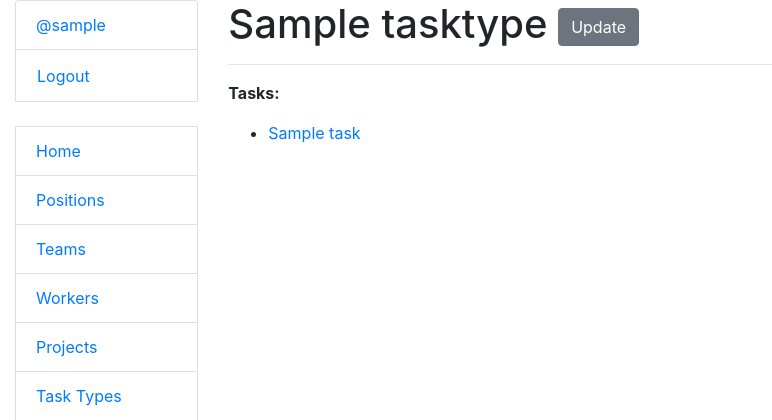
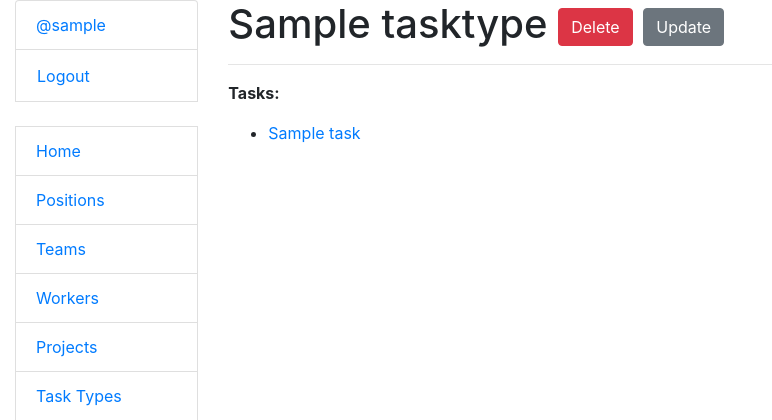
Before and after one commit to mykola-tarasenko/task-manager, a Django app: page /task-types/1/ in a window 1280 px wide. Shown: the top 420 px of the page, without its empty margins (0-772 px from the left). Run offline with Django 5.2, Linux system fonts and the light colour scheme; a user stored in the database is signed in; tables that the repository leaves empty hold one stand-in row (values such as "Sample post").

Commit message:
Add task type delete view

```diff
--- a/tasks/urls.py
+++ b/tasks/urls.py
@@ -25,6 +25,7 @@ from .views import (
     TaskTypeListView,
     TaskTypeCreateView,
     TaskTypeUpdateView,
+    TaskTypeDeleteView,
     TaskTypeDetailView,
     TaskListView,
     TaskCreateView,
@@ -58,6 +59,7 @@ urlpatterns = [
     path("task-types/create/", TaskTypeCreateView.as_view(), name="task-type-create"),
     path("task-types/<int:pk>/", TaskTypeDetailView.as_view(), name="task-type-detail"),
     path("task-types/<int:pk>/update/", TaskTypeUpdateView.as_view(), name="task-type-update"),
+    path("task-types/<int:pk>/delete/", TaskTypeDeleteView.as_view(), name="task-type-delete"),
     path("tasks/", TaskListView.as_view(), name="task-list"),
     path("tasks/create/", TaskCreateView.as_view(), name="task-create"),
     path("tasks/<int:pk>/", TaskDetailView.as_view(), name="task-detail"),
--- a/tasks/views.py
+++ b/tasks/views.py
@@ -165,6 +165,12 @@ class TaskTypeUpdateView(LoginRequiredMixin, generic.UpdateView):
     success_url = reverse_lazy("tasks:task-type-list")
 
 
+class TaskTypeDeleteView(LoginRequiredMixin, generic.DeleteView):
+    model = TaskType
+    template_name = "tasks/task_type_confirm_delete.html"
+    success_url = reverse_lazy("tasks:task-type-list")
+
+
 class TaskTypeDetailView(LoginRequiredMixin, generic.DetailView):
     model = TaskType
     context_object_name = "task_type"
--- a/templates/tasks/task_type_detail.html
+++ b/templates/tasks/task_type_detail.html
@@ -3,6 +3,10 @@
 {% block content %}
   <h1>
     {{ task_type.name }}
+    <a href="{% url 'tasks:task-type-delete' pk=task_type.id %}" class="btn btn-danger link-to-page">
+      Delete
+    </a>
+
     <a href="{% url 'tasks:task-type-update' pk=task_type.id %}" class="btn btn-secondary link-to-page">
       Update
     </a>
```
Also changed, not shown: templates/tasks/task_type_confirm_delete.html (added, +9 -0 lines).
